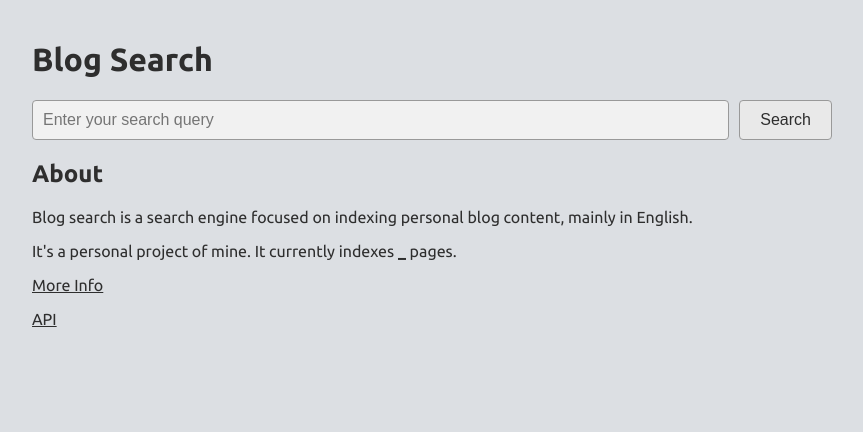
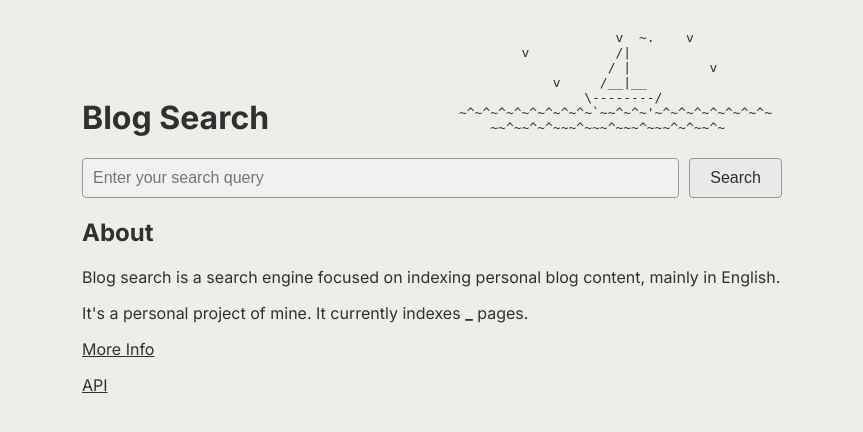
Before and after one commit to sawatkins/blog-search, a FastAPI app: page / in a window 1280 px wide. Shown: the top 432 px of the page, without its empty margins (208-1071 px from the left). Run offline with FastAPI, Linux system fonts and the light colour scheme.

Commit message:
update styling

```diff
--- a/web/templates/index.html
+++ b/web/templates/index.html
@@ -6,19 +6,28 @@
     <meta name="viewport" content="width=device-width, initial-scale=1.0">
     <title>Blog Search</title>
     <meta name="robots" content="noindex, nofollow">
+    <!-- <link rel="preconnect" href="https://fonts.googleapis.com">
+    <link rel="preconnect" href="https://fonts.gstatic.com" crossorigin>
+    <link href="https://fonts.googleapis.com/css2?family=Ubuntu:ital,wght@0,400;0,700;1,400;1,700&display=swap"
+        rel="stylesheet"> -->
     <link rel="preconnect" href="https://fonts.googleapis.com">
     <link rel="preconnect" href="https://fonts.gstatic.com" crossorigin>
-    <link href="https://fonts.googleapis.com/css2?family=Ubuntu:ital,wght@0,400;0,700;1,400;1,700&display=swap"
+    <link
+        href="https://fonts.googleapis.com/css2?family=Inter:ital,opsz,wght@0,14..32,100..900;1,14..32,100..900&display=swap"
         rel="stylesheet">
+
+
     <style>
         body {
-            font-family: 'Ubuntu', Arial, sans-serif;
-            max-width: 800px;
+            font-family: 'Inter', Arial, sans-serif;
+            max-width: 700px;
             margin: 0 auto;
             padding: 20px;
             /* line-height: 1.6; */
-            background-color: #dcdfe3;
-            color: #2e2e2e;
+            background-color: #eeedea;
+            /* #dcdfe3; */
+            color: rgba(0, 0, 0, 0.8);
+            /* #2e2e2e; */
         }
 
         form {
@@ -35,7 +44,8 @@
             border: 1px solid #999999;
             border-radius: 4px;
             background-color: #f1f1f1;
-            color: #2e2e2e;
+            color: inherit;
+            /* #2e2e2e; */
         }
 
         input[type="text"]:focus {
@@ -50,7 +60,7 @@
             border: 1px solid #999999;
             border-radius: 4px;
             cursor: pointer;
-            color: #2e2e2e;
+            color: inherit;
         }
 
         .result {
@@ -112,7 +122,18 @@
 </head>
 
 <body>
-    <h1><a href="/" style="text-decoration: none; color: inherit;">Blog Search</a></h1>
+    <div style="display: flex; align-items: center; justify-content: space-between;">
+        <h1 style="align-self: flex-end; margin-bottom: 21.5px;"><a href="/" style="text-decoration: none; color: inherit;">Blog Search</a></h1>
+        <pre id="results-count" style="background-color: inherit; margin-top: 0;">
+                    v  ~.    v
+        v           /|
+                   / |          v
+            v     /__|__
+                \--------/
+~^~^~^~^~^~^~^~^~`~~^~^~'~^~^~^~^~^~^~^~
+    ~~^~~^~^~~~^~~~^~~~^~~~^~^~~^~
+</pre>
+    </div>
     <form id="search-form">
         <input type="text" name="query" id="search-input" placeholder="Enter your search query" autofocus
             autocomplete="off" autocapitalize="off" value="{{ query or '' }}">
```
